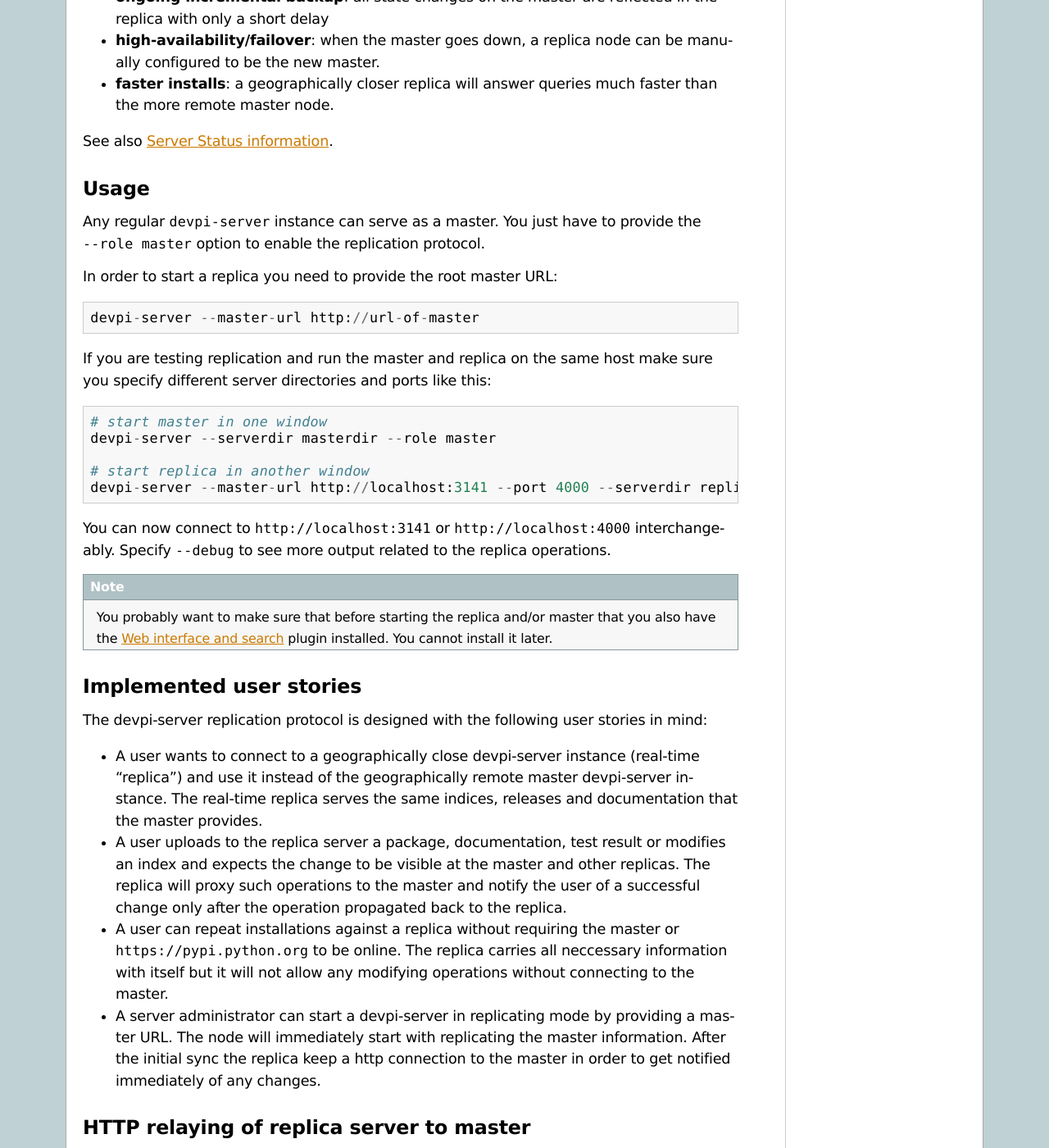
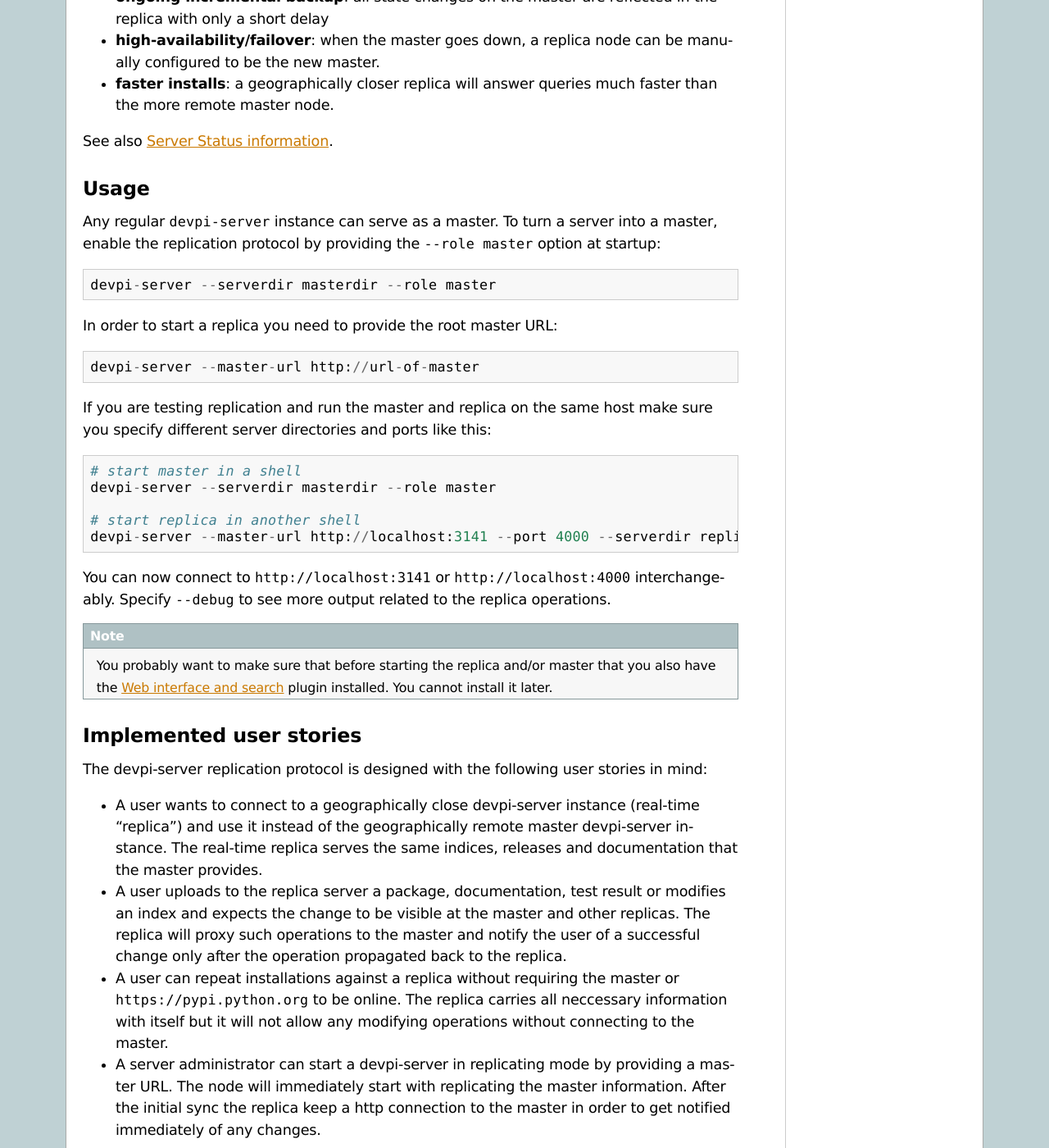
Before and after one commit to devpi/devpi, a Sphinx documentation site: the page built from doc/adminman/replica.rst, in a window 1280 px wide and 1400 px high, scrolled down 208 px. Shown: the whole window at 82% size. Built offline with Sphinx 7.4.7, drawn with Linux system fonts in a browser that asks for light colours; some of the changed text lies outside the part shown.

Commit message:
Improve the replica documentation page

```diff
--- a/doc/adminman/replica.rst
+++ b/doc/adminman/replica.rst
@@ -19,8 +19,11 @@ See also :ref:`serverstatus`.
 Usage
 ---------------------------------------------
 
-Any regular ``devpi-server`` instance can serve as a master. You just have to
-provide the ``--role master`` option to enable the replication protocol.
+Any regular ``devpi-server`` instance can serve as a master.
+To turn a server into a master, enable the replication protocol by
+providing the ``--role master`` option at startup::
+
+    devpi-server --serverdir masterdir --role master
 
 In order to start a replica you need to provide the root master URL::
 
@@ -30,10 +33,10 @@ If you are testing replication and run the master and replica on the
 same host make sure you specify different server directories and ports
 like this::
 
-    # start master in one window
+    # start master in a shell
     devpi-server --serverdir masterdir --role master
 
-    # start replica in another window
+    # start replica in another shell
     devpi-server --master-url http://localhost:3141 --port 4000 --serverdir replica
 
 You can now connect to ``http://localhost:3141`` or ``http://localhost:4000``
@@ -93,7 +103,7 @@ may or may not have synchronized the same change.
 .. _`laptop replication`:
 
 Laptop replication (frequent disconnects)
-------------------------------------------------
+===============================================================
 
 The primary user story for replication as of version 2.0 is maintaining
 a per-organisation multi-server install of devpi-server.  In principle,
@@ -112,7 +122,7 @@ b) only retrieving archive or documentation files into the replica
 
 
 Handling concurrency within the replica server
--------------------------------------------------
+===============================================================
 
 Both master and replica servers can handle multiple concurrent requests.
 HTTP requests are run in threads and we thus need to insure that the
@@ -156,7 +166,7 @@ filesystem outside of the SQL database.
 
 
 SSL support (experimental)
---------------------------
+===============================================================
 
 A replica can send a client certificate with the ``--replica-cert`` option.
 You need to provide a pem file which contains the certificate and the key.
```
Also changed, not shown: other parts of doc/adminman/replica.rst (+10 -3 lines).
